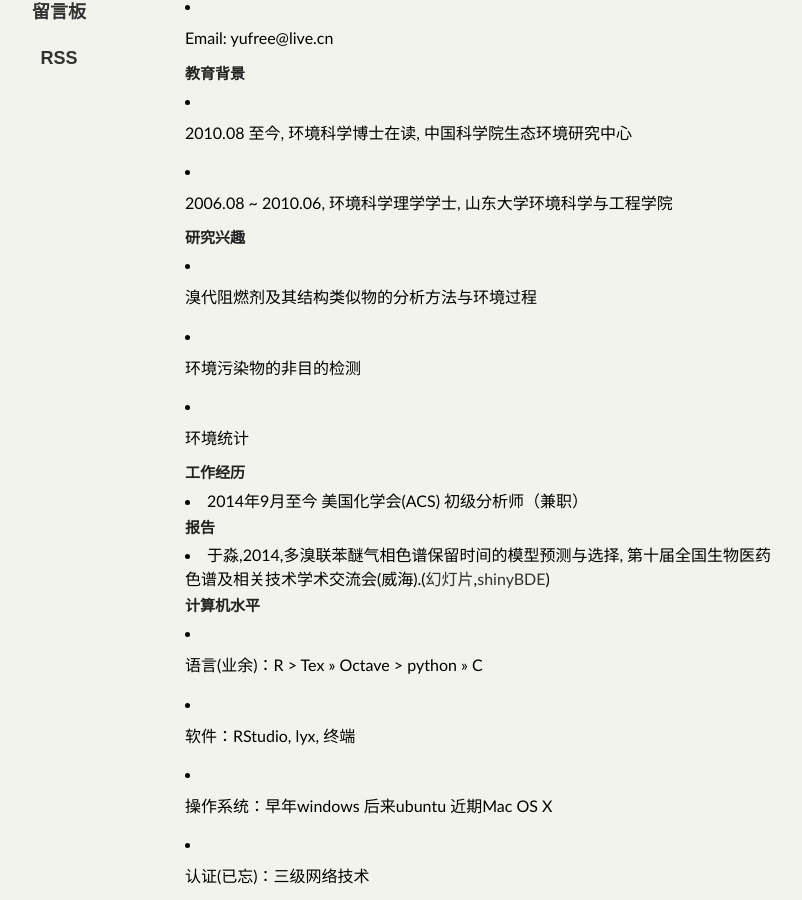
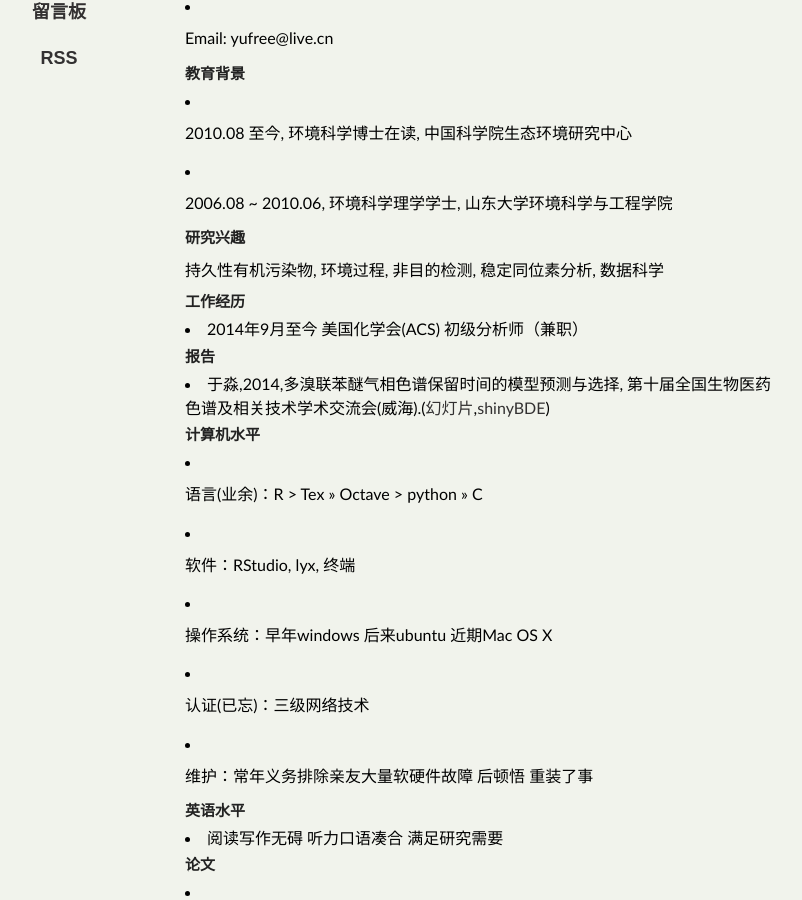
Before and after one commit to yufree/blogcn, a Jekyll site: the page built from vitae/index.md, in a window 1280 px wide and 900 px high, scrolled down 383 px. Shown: the whole window, without its empty margins (155-957 px from the left). Built offline with Jekyll 4.4.1, drawn with Linux system fonts in a browser that asks for light colours; some web fonts are replaced.

Commit message:
update cv

```diff
--- a/vitae/index.md
+++ b/vitae/index.md
@@ -21,11 +21,7 @@ title: 简历
 
 ## 研究兴趣
 
-- 溴代阻燃剂及其结构类似物的分析方法与环境过程
-
-- 环境污染物的非目的检测
-
-- 环境统计
+持久性有机污染物, 环境过程, 非目的检测, 稳定同位素分析, 数据科学
 
 ## 工作经历
 
```
